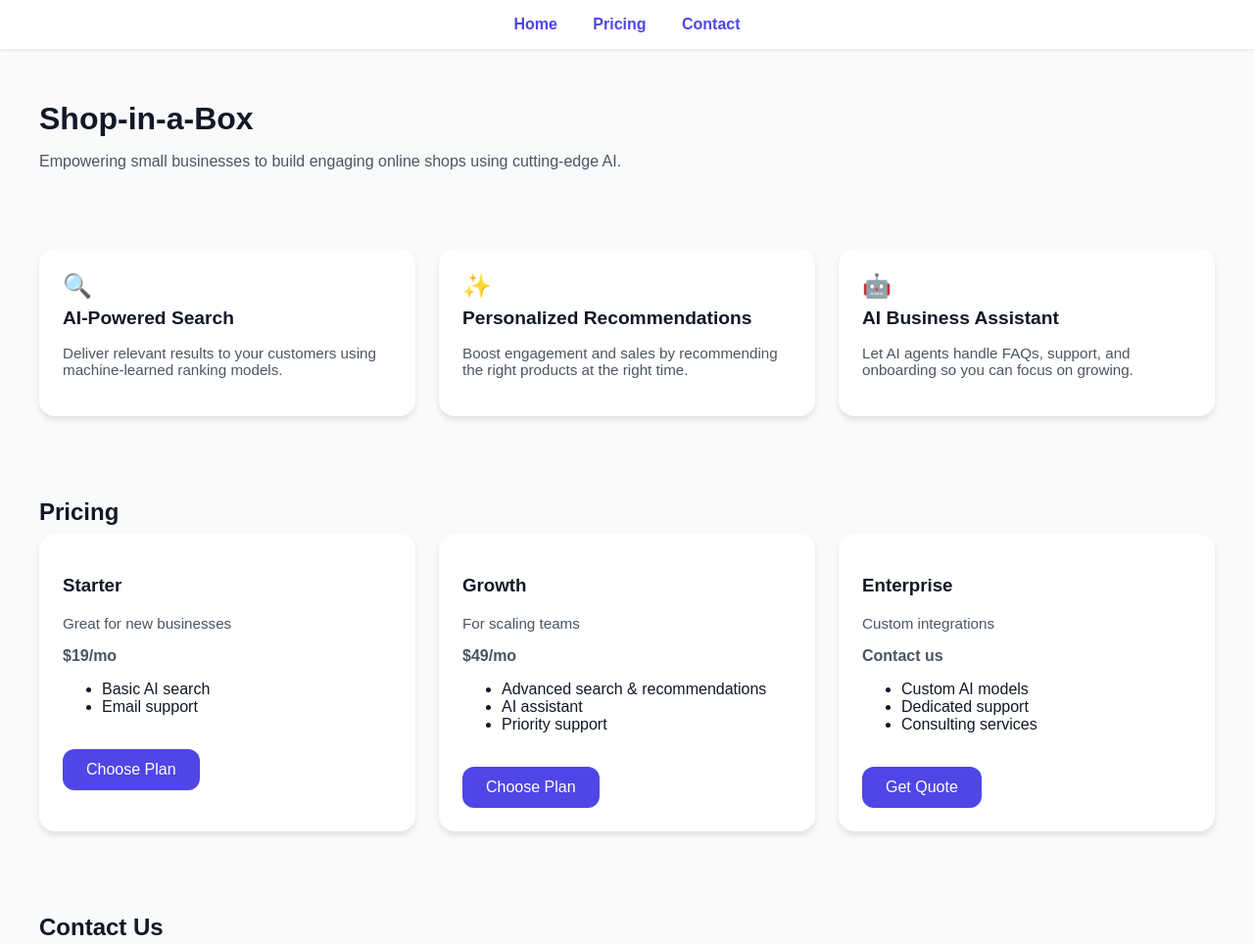
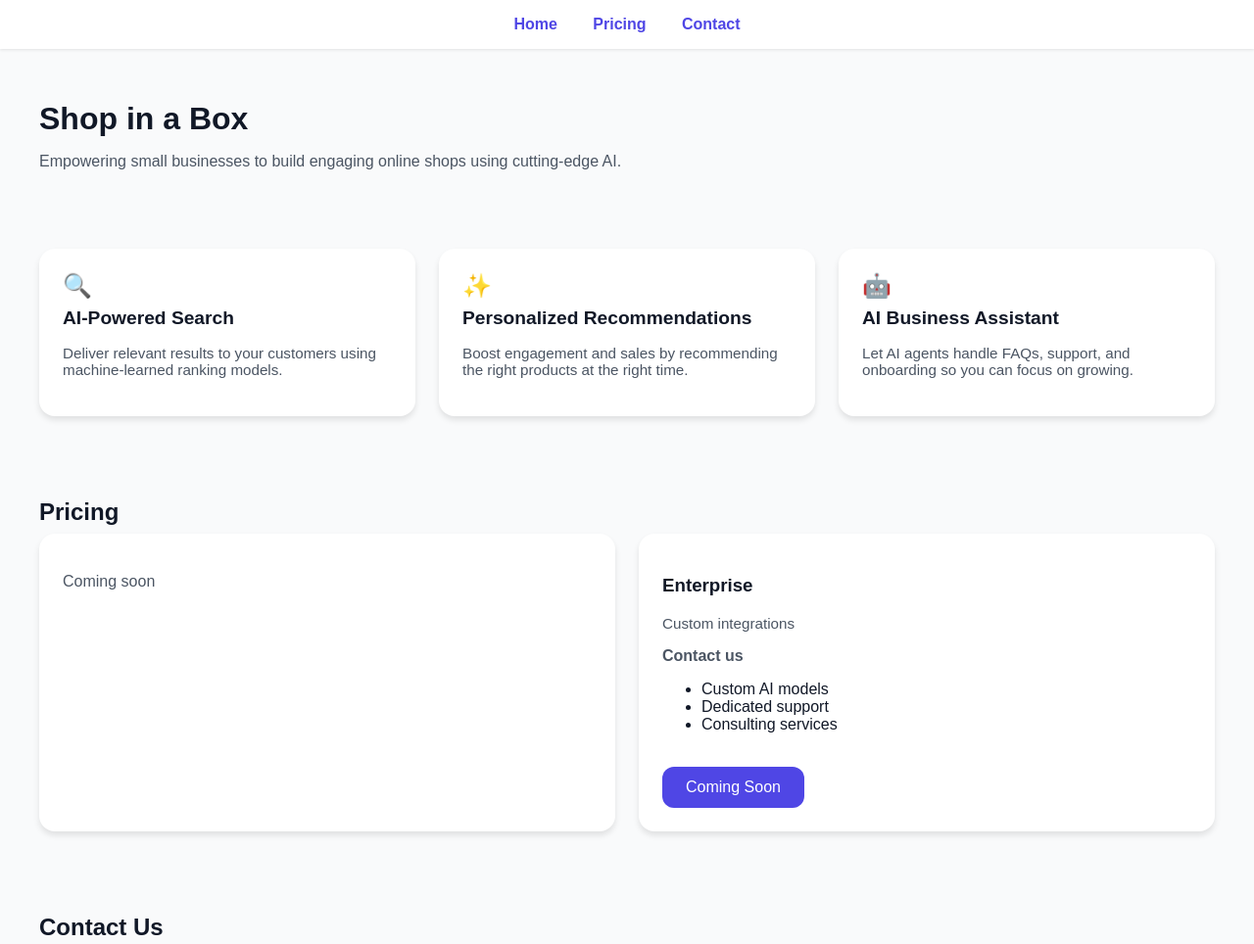
Before and after one commit to getsmartbiz/getsmartbiz.github.io, a plain HTML site: page index.html in a window 1280 px wide. Shown: the top 964 px of the page at 98% size. Drawn offline with Linux system fonts and the light colour scheme.

Commit message:
Updated the title and made the contact button a placehold for now (#2)

```diff
--- a/index.html
+++ b/index.html
@@ -3,7 +3,7 @@
 <head>
   <meta charset="UTF-8" />
   <meta name="viewport" content="width=device-width, initial-scale=1.0"/>
-  <title>Shop-in-a-Box</title>
+  <title>Shop in a Box</title>
   <style>
     body {
       font-family: Arial, sans-serif;
@@ -103,7 +103,7 @@
   </nav>
 
   <header id="home">
-    <h1>Shop-in-a-Box</h1>
+    <h1>Shop in a Box</h1>
     <p>Empowering small businesses to build engaging online shops using cutting-edge AI.</p>
   </header>
 
@@ -137,28 +137,7 @@
     <h2>Pricing</h2>
     <div class="pricing-options">
       <div class="card">
-        <h3>Starter</h3>
-        <p class="description">Great for new businesses</p>
-        <p><strong>$19/mo</strong></p>
-        <ul>
-          <li>Basic AI search</li>
-          <li>Email support</li>
-        </ul>
-        <br />
-        <a class="btn" href="#contact">Choose Plan</a>
-      </div>
-
-      <div class="card">
-        <h3>Growth</h3>
-        <p class="description">For scaling teams</p>
-        <p><strong>$49/mo</strong></p>
-        <ul>
-          <li>Advanced search & recommendations</li>
-          <li>AI assistant</li>
-          <li>Priority support</li>
-        </ul>
-        <br />
-        <a class="btn" href="#contact">Choose Plan</a>
+		<p>Coming soon</p>
       </div>
 
       <div class="card">
@@ -171,7 +150,7 @@
           <li>Consulting services</li>
         </ul>
         <br />
-        <a class="btn" href="#contact">Get Quote</a>
+        <a class="btn" href="#contact">Coming Soon</a>
       </div>
     </div>
   </section>
```
